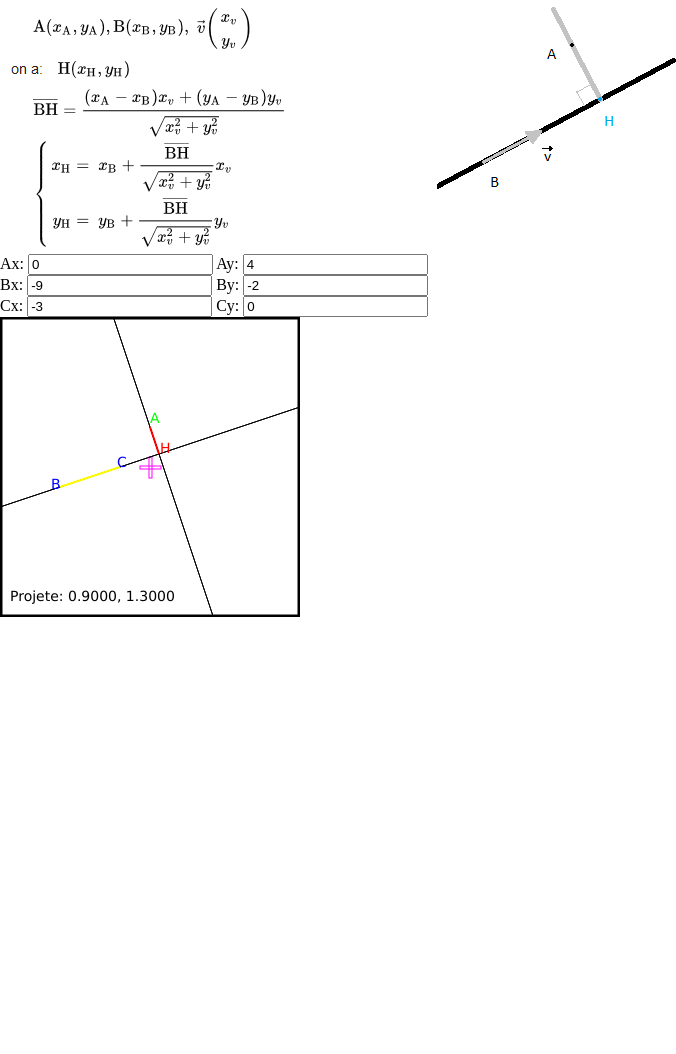
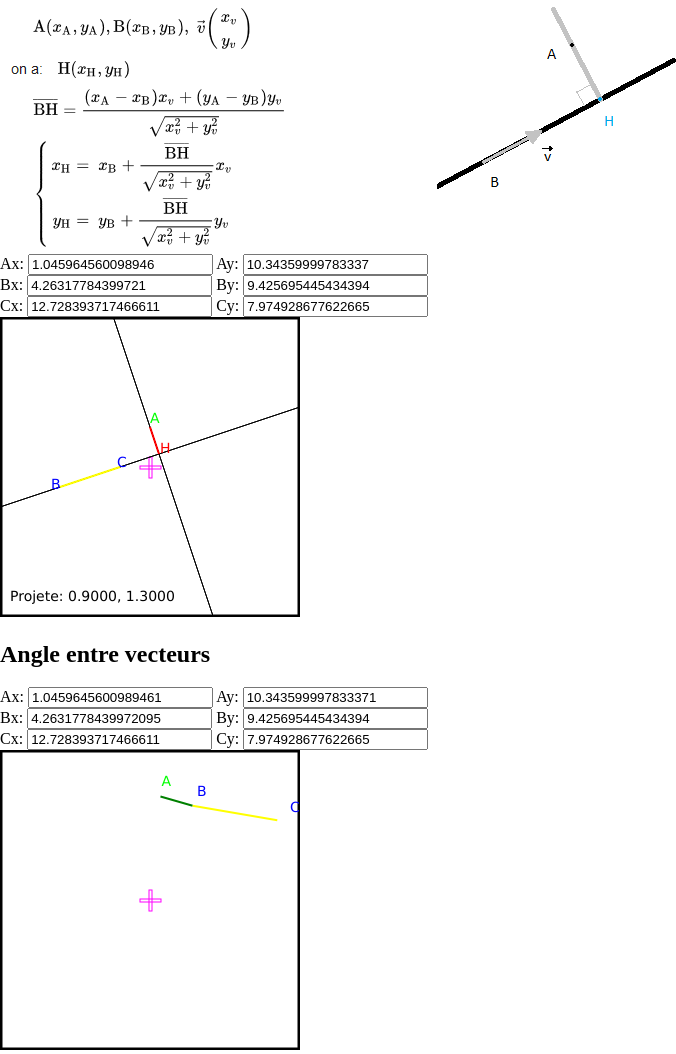
Before and after one commit to igorrosenberg/js_playground, a plain HTML site: page docs/basic-trigonometry.html in a window 1280 px wide. Shown: the part 537-1591 px from the top of the page, without its empty margins (0-676 px from the left). Before the commit the page ends 1158 px from the top, so only its background shows below. Drawn offline with Linux system fonts and the light colour scheme.

Commit message:
Basic trig: angles

```diff
--- a/docs/basic-trigonometry.html
+++ b/docs/basic-trigonometry.html
@@ -239,13 +239,13 @@
                 ctx.fillText(name, w2 + x * scale * 1.1, h2 + inversion * y * scale * 1.1);
             }
 
-            function projecte (xa, ya, xb, yb, xc, yc) {
-                var xv  = cx - bx;
-                var yv  = cy - by;
+            function projecte(xa, ya, xb, yb, xc, yc) {
+                var xv = cx - bx;
+                var yv = cy - by;
                 var N = xv * xv + yv * yv;
 
-                var hx = xb + ((xa -xb) * xv + (ya -yb) * yv) * xv / N;
-                var hy = yb + ((xa -xb) * xv + (ya -yb) * yv) * yv / N;
+                var hx = xb + ((xa - xb) * xv + (ya - yb) * yv) * xv / N;
+                var hy = yb + ((xa - xb) * xv + (ya - yb) * yv) * yv / N;
                 return [hx, hy];
             }
 
@@ -275,7 +275,7 @@
                 ctx.fillText(s, 10, H - 16 * line);
             }
 
-            var projete = projecte (ax, ay, bx, by, cx, cy);
+            var projete = projecte(ax, ay, bx, by, cx, cy);
             drawLine('#ff0000', ax, ay, projete[0], projete[1]); // AH rouge/xx
             drawPoint('H', '#ff0000', projete[0], projete[1]); // H rouge
             bottomNote("Projete: " + projete[0].toFixed(4) + ', ' + projete[1].toFixed(4), 1);
@@ -292,6 +292,154 @@
 
 </div>
 
+<div class="angle_vecteur">
+    <h2>Angle entre vecteurs</h2>
+
+    <div>
+        <label>
+            Ax:
+            <input type="number" id="ax3" value="1.0459645600989461">
+        </label>
+        <label>
+            Ay:
+            <input type="number" id="ay3" value="10.343599997833371">
+        </label>
+    </div>
+
+    <div>
+        <label>
+            Bx:
+            <input type="number" id="bx3" value="4.2631778439972095">
+        </label>
+        <label>
+            By:
+            <input type="number" id="by3" value="9.425695445434394">
+        </label>
+    </div>
+
+    <div>
+        <label>
+            Cx:
+            <input type="number" id="cx3" value="12.728393717466611">
+        </label>
+        <label>
+            Cy:
+            <input type="number" id="cy3" value="7.974928677622665">
+        </label>
+    </div>
+
+    <div>
+        <canvas></canvas>
+    </div>
+
+    <script>
+
+        function reload3() {
+
+            var W = 300, H = 300;
+            var canvas = document.getElementsByClassName('angle_vecteur')[0].getElementsByTagName("canvas")[0];
+            var ctx = canvas.getContext("2d");
+
+            canvas.width = W;
+            canvas.height = H;
+
+            // clear and outer margin
+            ctx.clearRect(0, 0, W, H);
+            ctx.strokeStyle = "#FFFFF";
+            ctx.lineWidth = 5;
+            ctx.strokeRect(0, 0, W, H);
+
+            // origin
+            ctx.strokeStyle = "#FF00FF";
+            ctx.lineWidth = 1;
+            var w2 = W / 2, h2 = H / 2;
+            ctx.strokeRect(w2 - 10, h2 - 1, 21, 3);
+            ctx.strokeRect(w2 - 1, h2 - 10, 3, 21);
+
+            function drawLine(color, ux, uy, vx, vy, scale) {
+                if (ux == vx && uy == vy) return; // not a line if points are the same
+                var inversion = -1;
+                scale = scale || 10;
+
+                ctx.lineWidth = 2;
+                ctx.strokeStyle = color;
+                ctx.beginPath();
+                ctx.moveTo(w2 + ux * scale, h2 + inversion * uy * scale);
+                ctx.lineTo(w2 + vx * scale, h2 + inversion * vy * scale);
+                ctx.closePath();
+                ctx.stroke();
+
+            }
+
+            function drawPoint(name, color, x, y, scale) {
+                var inversion = -1;
+                scale = scale || 10;
+
+                ctx.fillStyle = color;
+                ctx.font = "14px Verdana";
+                ctx.fillText(name, w2 + x * scale * 1.1, h2 + inversion * y * scale * 1.1);
+            }
+
+            function projecte(xa, ya, xb, yb, xc, yc) {
+                var xv = cx - bx;
+                var yv = cy - by;
+                var N = xv * xv + yv * yv;
+
+                var hx = xb + ((xa - xb) * xv + (ya - yb) * yv) * xv / N;
+                var hy = yb + ((xa - xb) * xv + (ya - yb) * yv) * yv / N;
+                return [hx, hy];
+            }
+
+            /**
+             * angle between P2 --> P1 --> P3
+             */
+            function angle(p2x, p2y, p1x, p1y, p3x, p3y) {
+                var result = Math.atan2(p3y - p1y, p3x - p1x) - Math.atan2(p2y - p1y, p2x - p1x);
+                console.log("source: " + p2 + '/' + p1 + '/' + p3 + " angle: " + result);
+                return result
+            }
+
+            var ax = parseFloat(document.getElementById('ax3').value);
+            document.getElementById('ax2').value = ax;
+            var bx = parseFloat(document.getElementById('bx3').value);
+            document.getElementById('bx2').value = bx;
+            var cx = parseFloat(document.getElementById('cx3').value);
+            document.getElementById('cx2').value = cx;
+            var ay = parseFloat(document.getElementById('ay3').value);
+            document.getElementById('ay2').value = ay;
+            var by = parseFloat(document.getElementById('by3').value);
+            document.getElementById('by2').value = by;
+            var cy = parseFloat(document.getElementById('cy3').value);
+            document.getElementById('cy2').value = cy;
+
+
+            var inversion = -1; // inversion du repère
+            drawLine('green', ax, ay, bx, by); // AB green
+            drawLine('#ffff00', bx, by, cx, cy); // BC jaune
+            drawPoint('A', '#00ff00', ax, ay); // A vert
+            drawPoint('B', '#0000ff', bx, by); // B bleu
+            drawPoint('C', '#0000ff', cx, cy); // C bleu
+
+            function bottomNote(s, line) {
+                ctx.fillStyle = "#000";
+                ctx.font = "14px Verdana";
+                ctx.fillText(s, 10, H - 16 * line);
+            }
+
+            var angle = angle(ax,ay,bx,by,cx,cy)
+            bottomNote("Angle: " + angle);
+        }
+
+        var l = document.getElementsByClassName('angle_vecteur')[0].getElementsByTagName('input');
+        for (i = 0; i < l.length; i++) {
+            l[i].addEventListener("keyup", reload3);
+            l[i].addEventListener("change", reload3);
+        }
+        reload3();
+
+    </script>
+
+</div>
 
 
 </body>
```
